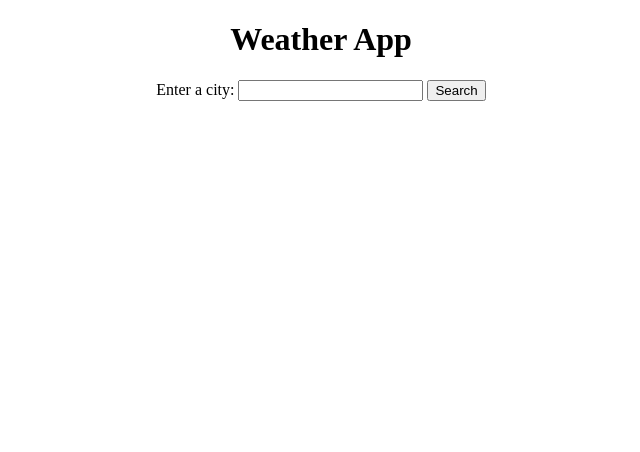
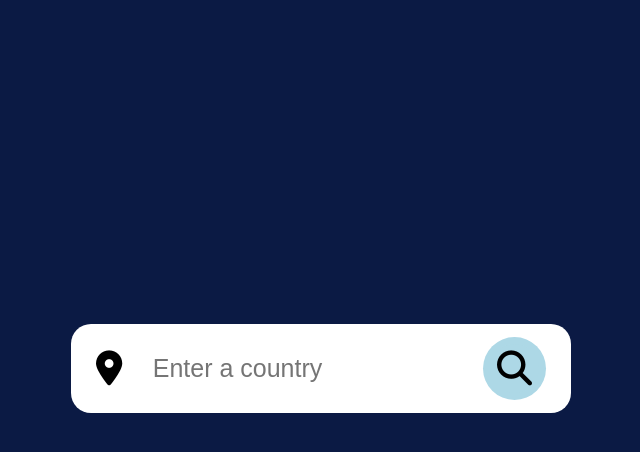
Before and after one commit to sonn3r/js-weather-app, a plain HTML site: page index.html in a window 1280 px wide. Shown: the whole page, without its empty margins (319-959 px from the left). Drawn offline with Linux system fonts and the light colour scheme.

Commit message:
Redesigned UI

```diff
--- a/index.html
+++ b/index.html
@@ -1,23 +1,24 @@
 <!DOCTYPE html>
 <html lang="en">
 <head>
+    <title>Weather App</title>
     <meta charset="UTF-8">
-    <title>Weather App</title>
     <link rel="stylesheet" href="style.css">
 </head>
 <body>
-<div id="top">
-<h1>Weather App</h1>
-
-<label for="cityInput">Enter a city:</label>
-<input type="text" id="cityInput">
-<button id="searchButton">Search</button>
+<div class="container">
+    <div class="search-box">
+        <i class="fa-solid fa-location-dot"></i>
+        <label for="cityInput"></label><input type="text" id="cityInput" placeholder="Enter a country">
+        <button id="searchButton"><i class="fa-solid fa-magnifying-glass" style="color: #000000;"></i></button>
+    </div>
 </div>
 
 <div id="weatherResult">
     <!-- Weather information will be displayed here -->
 </div>
 
+<script src="https://kit.fontawesome.com/ce55b4a392.js" crossorigin="anonymous"></script>
 <script src="main.js" type="module"></script>
 </body>
 </html>
--- a/main.js
+++ b/main.js
@@ -3,11 +3,12 @@ const cityInput = document.getElementById('cityInput');
 const weatherResult = document.getElementById('weatherResult');
 
 const apiKey = '8d8d0f2d1cmsh0feda85c2dabca8p16c9f0jsn30d0c0f7ed86';
+const apiK = '5eabeb55f152b01a0367fc3e48a65afc' // openweather
 
 searchButton.addEventListener('click', async () => {
     weatherResult.style.display = 'block';
     const city = cityInput.value;
-    const url = `https://weatherapi-com.p.rapidapi.com/forecast.json?q=${city}&days=3`;
+    const url = `https://weatherapi-com.p.rapidapi.com/forecast.json?q=${city}`;
 
     const options = {
         method: 'GET',
@@ -22,16 +23,13 @@ searchButton.addEventListener('click', async () => {
         const data = await response.json(); // Parse JSON response
 
         // Create a formatted output
-        const formattedWeather = `
+        weatherResult.innerHTML = `
                     <h2>Weather in ${data.location.name}, ${data.location.country}</h2>
                     <p>Current Temperature: ${data.current.temp_c}°C</p>
                     <p>Condition: ${data.current.condition.text}</p>
                     <p>Humidity: ${data.current.humidity}%</p>
                     <p>Wind Speed: ${data.current.wind_kph} km/h</p>
                 `;
-
-
-        weatherResult.innerHTML = formattedWeather;
     } catch (error) {
         console.error(error);
         weatherResult.textContent = 'An error occurred. Please try again later.';
--- a/style.css
+++ b/style.css
@@ -1,5 +1,55 @@
-#top {
+body {
+    background: #0b1a44;
+    color: white;
+    font-weight: bold;
+    height: 90vh;
+    display: flex;
+    align-items: center;
+    justify-content: center;
+}
+
+
+
+.search-box {
+    display: flex;
+    align-items: center;
+    justify-content: space-between;
+    margin: 0 auto;
+    padding: 0 25px;
     text-align: center;
+    width: 450px;
+    height: min-content;
+    border-radius: 20px;
+    background: white;
+}
+
+input {
+    align-items: center;
+    justify-content: center;
+    font-size: 25px;
+    width: 300px;
+    padding: 20px;
+    margin: 10px;
+    border: none;
+}
+
+input:focus {
+    outline: none;
+}
+
+.fa-magnifying-glass, .fa-location-dot {
+    color: black;
+    font-size: 35px;
+}
+
+.fa-magnifying-glass, button {
+    background: lightblue;
+    padding: 7px;
+    border: none;
+    border-radius: 50px;
+    display: flex;
+    text-align: right;
+    cursor: pointer;
 }
 
 #weatherResult {
```
